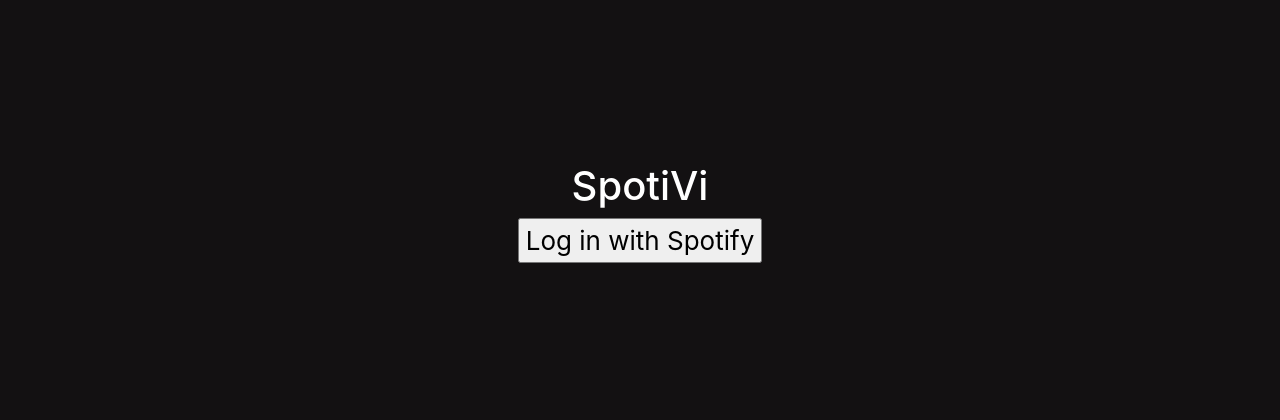
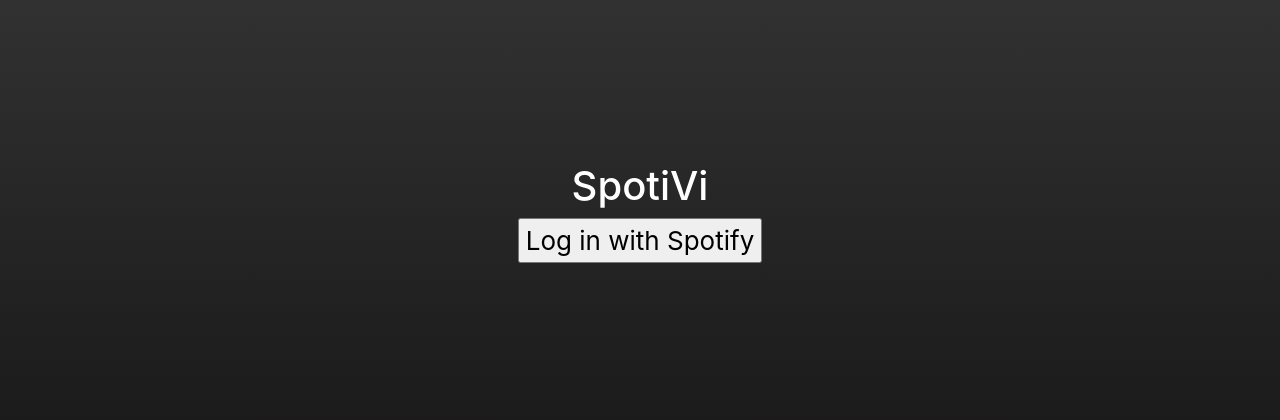
Before and after one commit to vgxzxc/SpotiVi, a React (Create React App) app in the folder client/: page / in a window 1280 px wide. Shown: the part 188-608 px from the top of the page. Built offline with nearby package versions, Linux system fonts and the light colour scheme; no server answers.

Commit message:
Some css

```diff
--- a/client/src/App.css
+++ b/client/src/App.css
@@ -5,6 +5,7 @@
 .App-header {
   padding: 20px;
   background-color: #131112;
+  background: linear-gradient(to bottom, #3a3b3b 0%, #131112 100%);
   min-height: 100vh;
   display: flex;
   flex-direction: column;
--- a/client/src/components/test/test.js
+++ b/client/src/components/test/test.js
@@ -98,6 +98,7 @@
       return (
         <div>
           <img src={this.state.songImageURL} />
+          <p> </p>
           <h1>{this.state.songName}</h1>
           <h2>{this.formatArtists()}</h2>
           <h2>{this.state.songAlbum}</h2>
```
